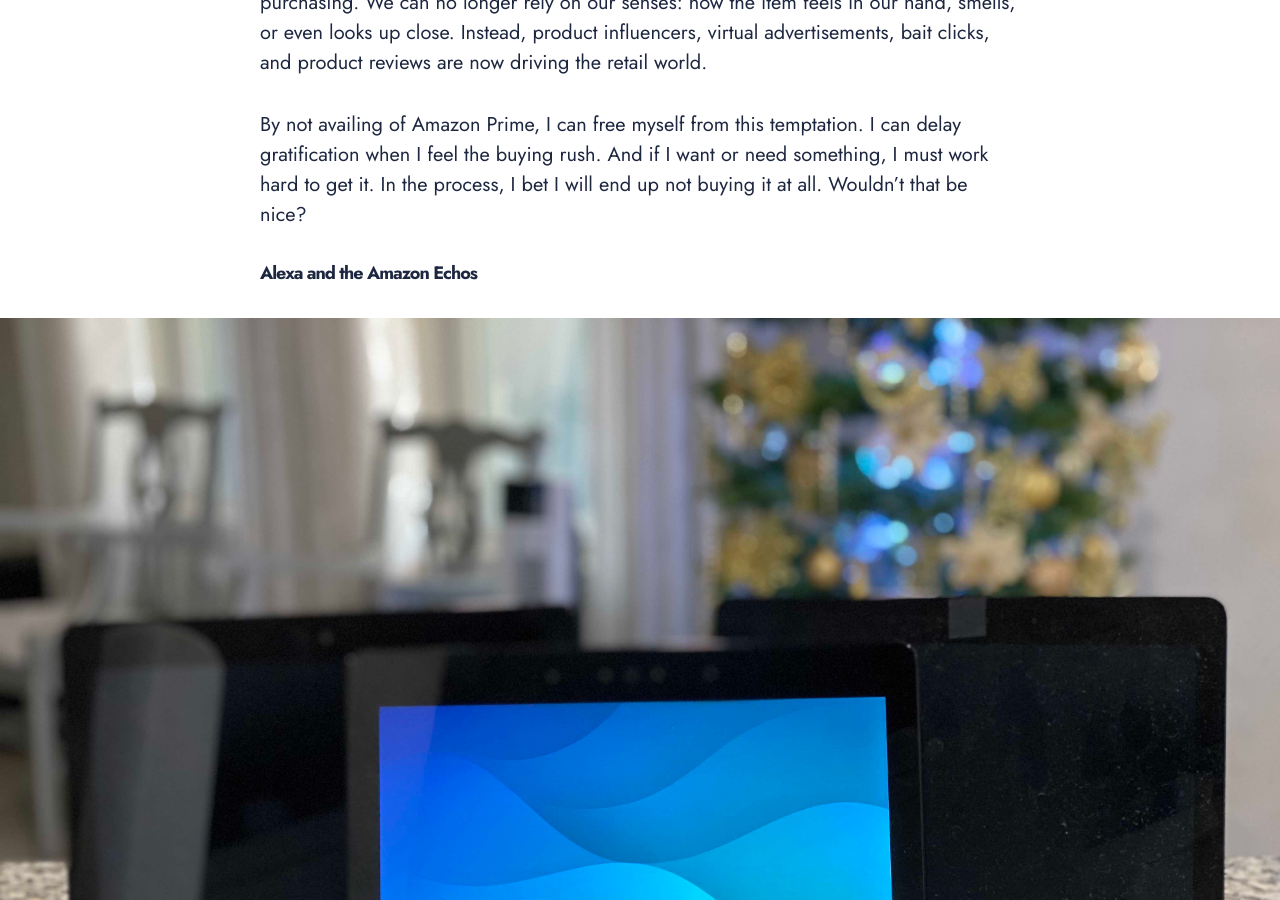
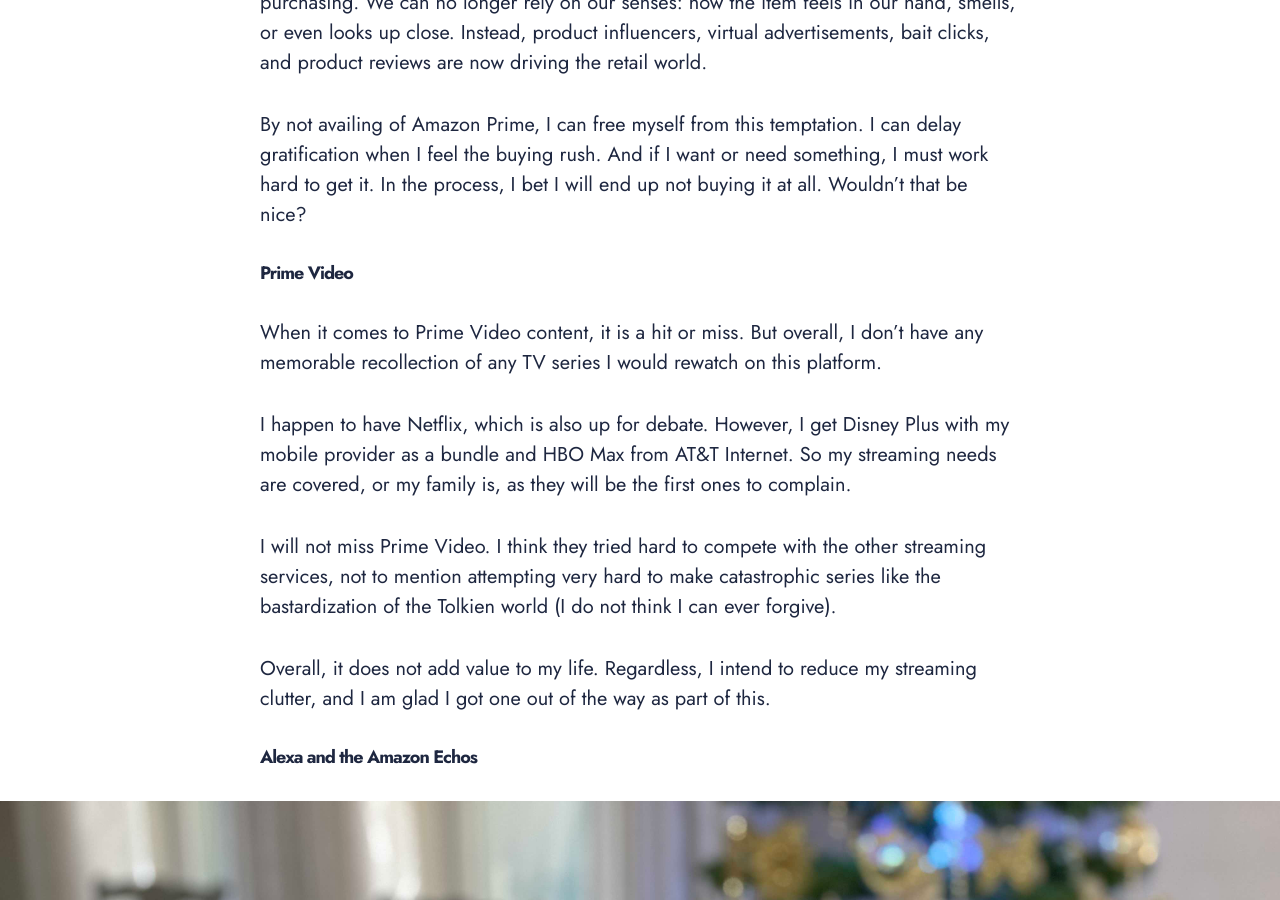
Before and after one commit to onelessclutter/onelessclutter.github.io, a Jekyll site: the page built from _posts/2023-01-01-why-i-cancelled-amazon-prime.markdown, in a window 1280 px wide and 900 px high, scrolled down 7052 px. Built offline with Jekyll 4.4.1, drawn with Linux system fonts in a browser that asks for light colours; nearby versions of some CDN libraries.

Commit message:
prime video

```diff
--- a/_posts/2023-01-01-why-i-cancelled-amazon-prime.markdown
+++ b/_posts/2023-01-01-why-i-cancelled-amazon-prime.markdown
@@ -99,6 +99,16 @@ Nowadays, virtual browsing has supplanted this exercise. We no longer know what
 
 By not availing of Amazon Prime, I can free myself from this temptation. I can delay gratification when I feel the buying rush. And if I want or need something, I must work hard to get it. In the process, I bet I will end up not buying it at all. Wouldn’t that be nice?
 
+##### Prime Video
+
+When it comes to Prime Video content, it is a hit or miss. But overall, I don't have any memorable recollection of any TV series I would rewatch on this platform.
+
+I happen to have Netflix, which is also up for debate. However, I get Disney Plus with my mobile provider as a bundle and HBO Max from AT&T Internet. So my streaming needs are covered, or my family is, as they will be the first ones to complain.
+
+I will not miss Prime Video. I think they tried hard to compete with the other streaming services, not to mention attempting very hard to make catastrophic series like the bastardization of the Tolkien world (I do not think I can ever forgive).
+
+Overall, it does not add value to my life. Regardless, I intend to reduce my streaming clutter, and I am glad I got one out of the way as part of this.
+
 ##### Alexa and the Amazon Echos
 
 ![Echos]({{site.baseurl}}/images/001-4.jpeg#wide)
```
